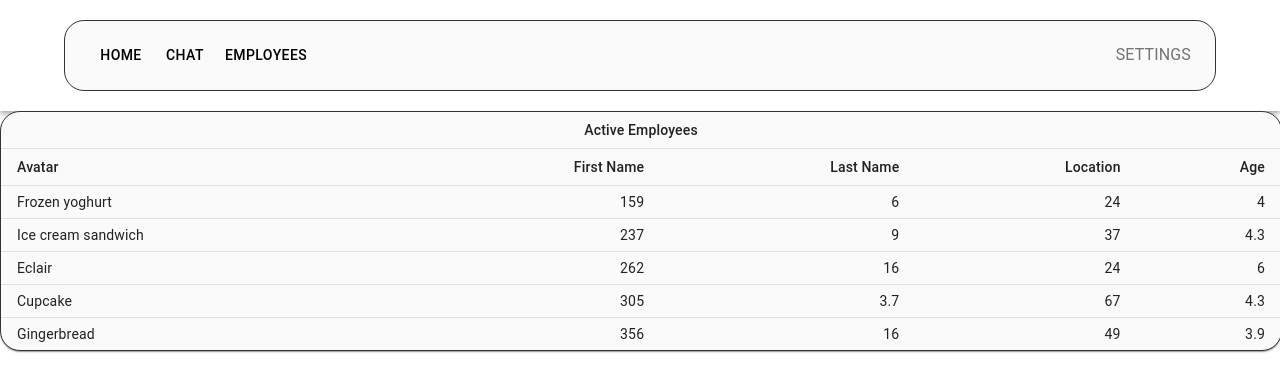
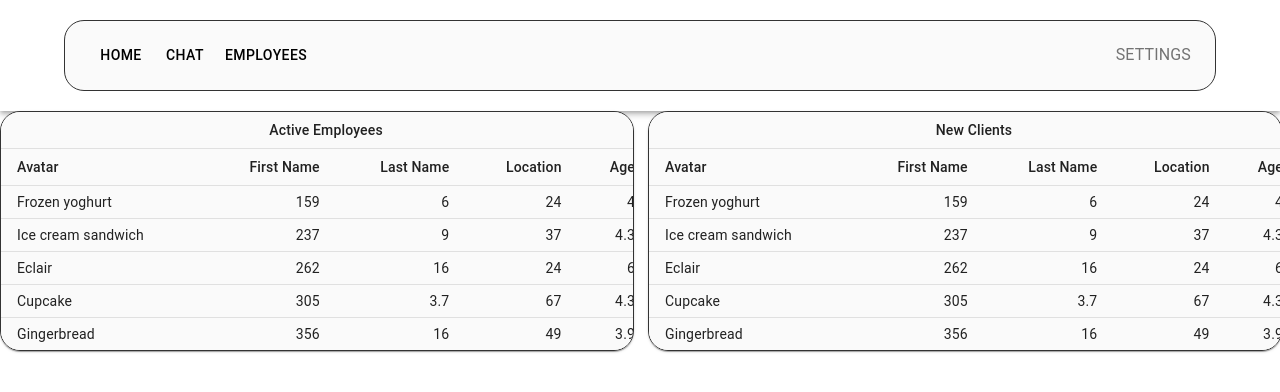
Before and after one commit to CluelessBiker/quint-mui, a React (Create React App) app in the folder my-app/: page / in a window 1280 px wide. Shown: the top 392 px of the page. Built offline with nearby package versions, Linux system fonts and the light colour scheme.

Commit message:
import tables into home. implement grid.

```diff
--- /dev/null
+++ b/my-app/src/modules/tables/components/TablesNewClients.tsx
@@ -0,0 +1,16 @@
+import Tables from './Tables'
+
+const TablesNewClients = () => {
+    return (
+        <Tables
+            tablehead="New Clients"
+            columnhead1="Avatar"
+            columnhead2="First Name"
+            columnhead3="Last Name"
+            columnhead4="Location"
+            columnhead5="Age"
+        />
+    )
+}
+
+export default TablesNewClients
--- a/my-app/src/pages/HomePage.tsx
+++ b/my-app/src/pages/HomePage.tsx
@@ -1,10 +1,18 @@
-import React from 'react'
+import { Grid } from '@mui/material'
 import TablesEmployees from '../modules/tables/components/TablesEmployees'
+import TablesNewClients from '../modules/tables/components/TablesNewClients'
 
 const HomePage = () => {
     return (
         <div>
-            <TablesEmployees />
+            <Grid container spacing={2}>
+                <Grid item xs={6}>
+                    <TablesEmployees />
+                </Grid>
+                <Grid item xs={6}>
+                    <TablesNewClients />
+                </Grid>
+            </Grid>
         </div>
     )
 }
```
